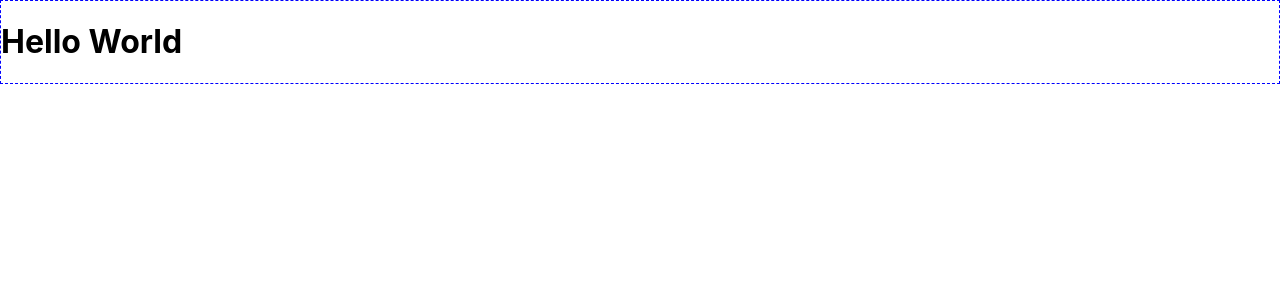
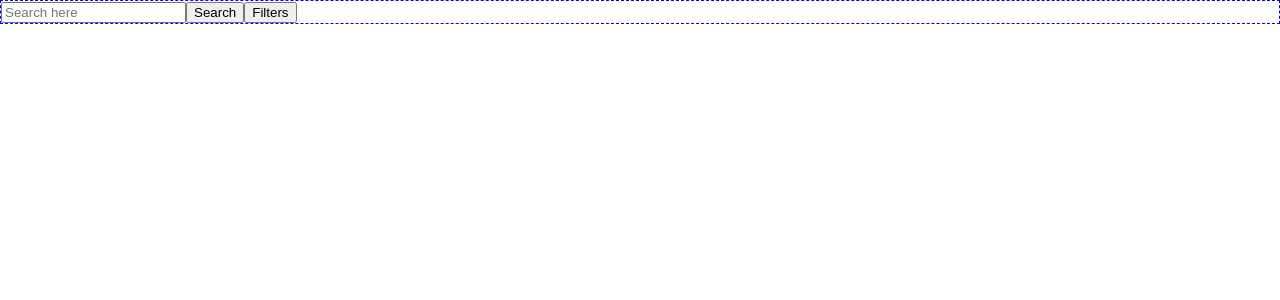
Before and after one commit to iffy-pi/nsbehacks2023, a React (Create React App) app: page / in a window 1280 px wide. Shown: the top 300 px of the page. Built offline with nearby package versions, Linux system fonts and the light colour scheme.

Commit message:
Basic search component

```diff
--- a/src/App.js
+++ b/src/App.js
@@ -1,10 +1,12 @@
 import logo from './logo.svg';
 import './App.css';
+import { useState } from "react"
+import SearchComponent from './components/search/SearchComponent';
 
 function App() {
   return (
     <div className="bcontainer">
-      <h1>Hello World</h1>
+      <SearchComponent />
     </div>
   );
 }
--- /dev/null
+++ b/src/components/common/Button.js
@@ -0,0 +1,17 @@
+const Button = ({buttonText, onClick, className}) => {
+    return (
+        <button
+        onClick={onClick}
+        className={className}>
+            {buttonText}
+        </button>
+    )
+}
+
+Button.defaultProps = {
+    buttonText: "Click Me!",
+    onClick: () => alert("I've been clicked!"),
+    className: ""
+}
+
+export default Button
--- /dev/null
+++ b/src/components/common/TextField.js
@@ -0,0 +1,22 @@
+import { useState } from "react"
+
+const TextField = ({ returnText }) => {
+    const [ inputText, setInputText ] = useState('')
+
+    const onTextChange = (newText) => {
+        returnText(newText)
+        setInputText(newText)
+    }
+
+
+    return (
+            <input type="text" placeholder="Search here"
+            value={inputText} onChange={(e) => onTextChange(e.target.value)} />
+    )
+}
+
+TextField.defaultProps = {
+    returnText: (text) =>  {}
+}
+
+export default TextField
--- /dev/null
+++ b/src/components/search/Filters.js
@@ -0,0 +1,10 @@
+
+const Filters = () => {
+    return (
+        <div>
+            <p>Filters</p>
+        </div>
+    )
+}
+
+export default Filters
--- /dev/null
+++ b/src/components/search/SearchComponent.js
@@ -0,0 +1,35 @@
+import { useState } from "react"
+import Button from "../common/Button"
+import TextField from "../common/TextField"
+import Filters from "./Filters"
+
+const SearchComponent = ({ }) => {
+    const [ query, setQuery ] = useState('')
+
+    const [ showFilters, setShowFilters ] = useState(false)
+
+    // updates query to the text in the search field
+    const updateQuery = (text) => {
+        setQuery(text)
+    }
+
+    const toggleShowFilters = () => {
+        setShowFilters(!showFilters)
+    }
+
+
+    return (
+        <div>
+            <TextField returnText={updateQuery} />
+            <Button buttonText="Search"/>
+            <Button buttonText="Filters" onClick={toggleShowFilters}/>
+
+            {
+                ( showFilters ) &&
+                <Filters />
+            }
+        </div>
+    )
+}
+
+export default SearchComponent
--- a/src/index.css
+++ b/src/index.css
@@ -15,4 +15,6 @@ code {
 /* NEW CSS STARTS HERE */
 .bcontainer {
   border: 1px dashed blue;
+  padding: 0px;
+  margin: 0px;
 }
```
Also changed, not shown: src/components/common/DropDownSelector.js (added, +37 -0 lines), src/components/common/FileUploader.js (added, +33 -0 lines), src/components/common/Header.js (added, +14 -0 lines).
